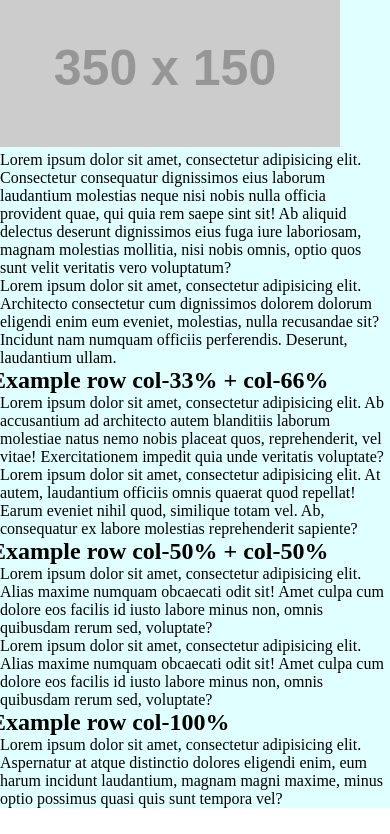
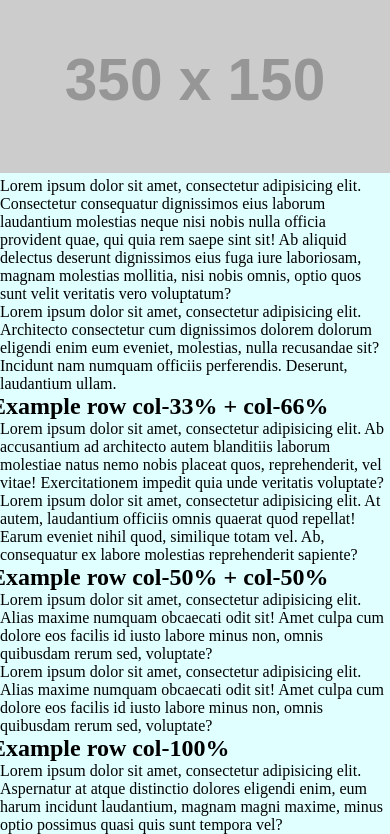
Before and after one commit to oscarhandsome/simple-grid, a plain HTML site: page index.html in a window 390 px wide. Shown: the part 85-919 px from the top of the page. Before the commit the page ends 893 px from the top, so only its background shows below. Drawn offline with Linux system fonts and the light colour scheme; placeholder pictures from the web are drawn by us.

Commit message:
fixed img

```diff
--- a/assets/css/main.css
+++ b/assets/css/main.css
@@ -58,4 +58,10 @@
     .col-75{
         width: 100%;
     }
+
+    .img-responsive {
+        width: 100%;
+        max-width: 100%;
+        object-fit: cover;
+    }
 }
--- a/index.html
+++ b/index.html
@@ -16,7 +16,7 @@
 
     <div class="row">
         <h2>Example row col-25% + col-75%</h2>
-        <p><img src="https://via.placeholder.com/350x150" alt="placeholder"></p>
+        <p><img class="img-responsive" src="https://via.placeholder.com/350x150" alt="placeholder"></p>
         <div class="col col-25">Lorem ipsum dolor sit amet, consectetur adipisicing elit. Consectetur consequatur
             dignissimos eius laborum laudantium molestias neque nisi nobis nulla officia provident quae, qui quia rem
             saepe sint sit! Ab aliquid delectus deserunt dignissimos eius fuga iure laboriosam, magnam molestias
```
Also changed, not shown: 2 other files.
